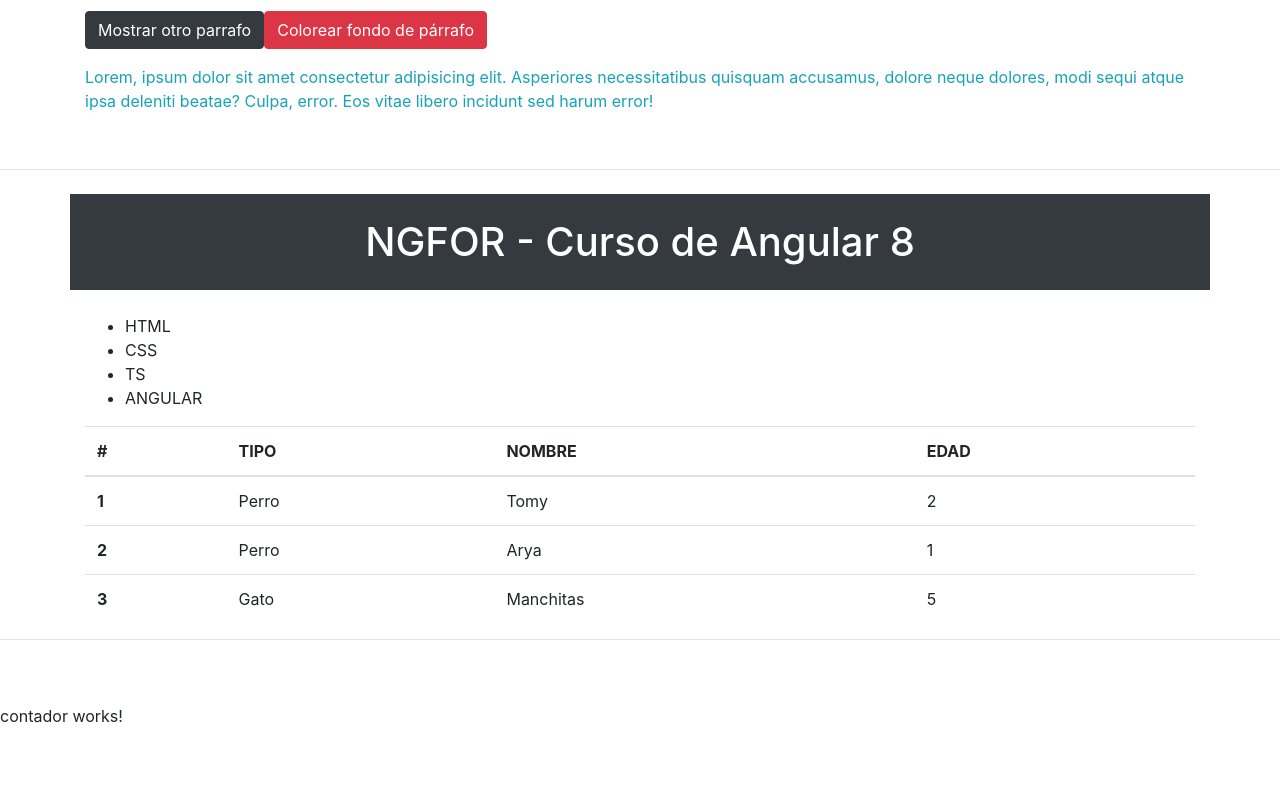
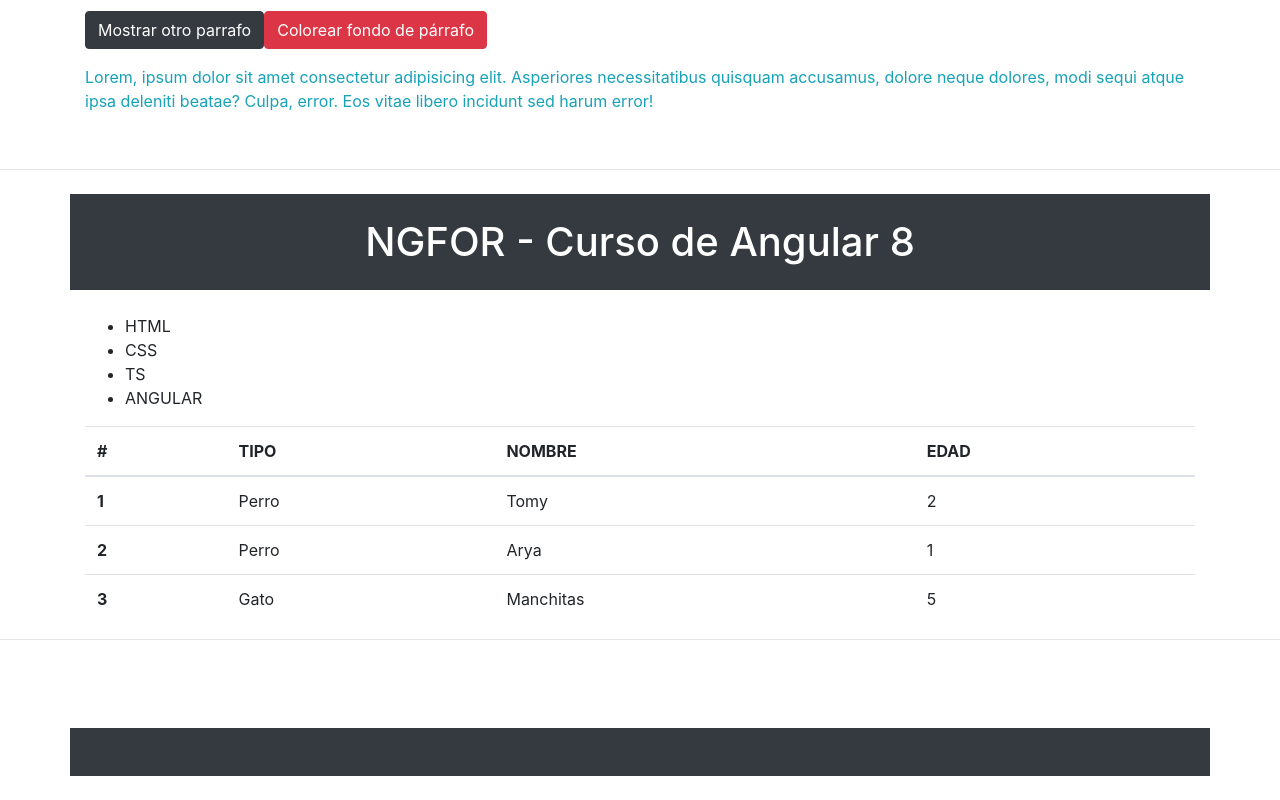
Before and after one commit to Joaquin-Developer/Angular10-first-project, an Angular app: page / in a window 1280 px wide. Shown: the part 221-1021 px from the top of the page. Before the commit the page ends 965 px from the top, so only its background shows below. Built offline with nearby package versions, Linux system fonts and the light colour scheme.

Commit message:
agrego contador.component.TS

```diff
--- a/src/app/contador/contador.component.html
+++ b/src/app/contador/contador.component.html
@@ -1 +1,4 @@
-<p>contador works!</p>
+<h1 class="container bg-dark text-white text-center my-4 py-4"></h1>
+<p>
+
+</p>
--- a/src/app/contador/contador.component.ts
+++ b/src/app/contador/contador.component.ts
@@ -9,6 +9,9 @@ export class ContadorComponent implements OnInit {
 
   constructor() { }
 
+  // exporto las variables:
+
+
   ngOnInit(): void {
   }
 
```
